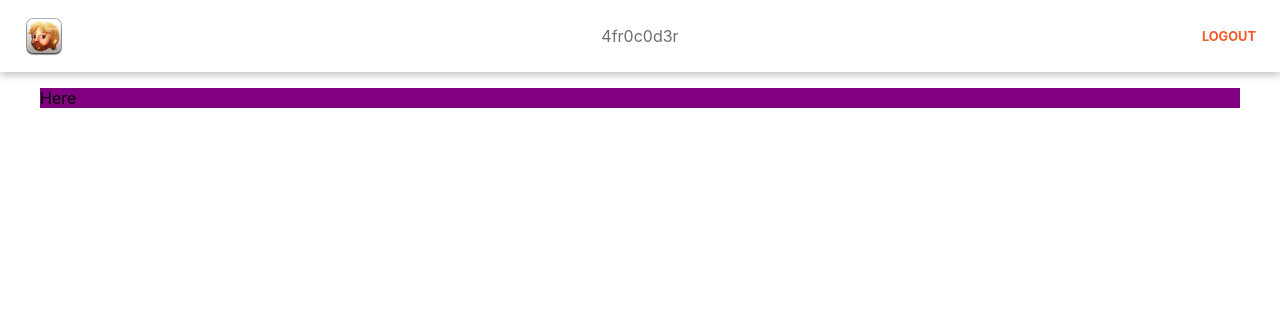
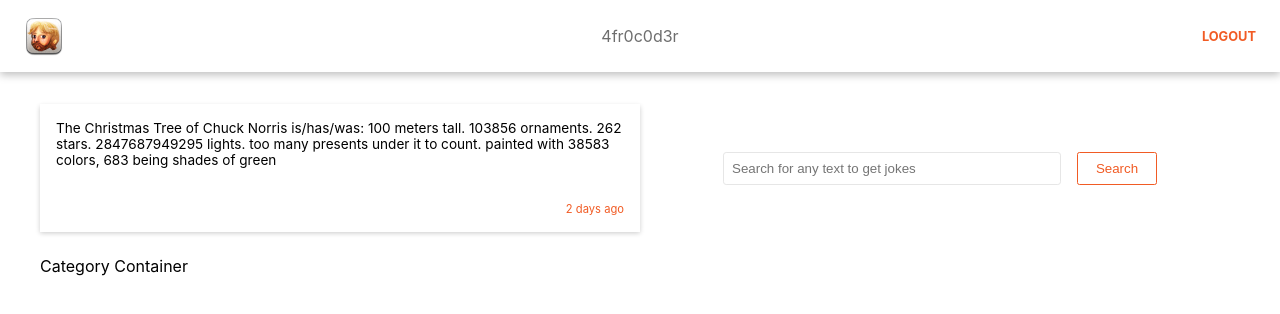
Before and after one commit to SrMoffat/joke-norris-client, a React (Create React App) app: page / in a window 1280 px wide. Shown: the top 314 px of the page. Built offline with nearby package versions, Linux system fonts and the light colour scheme; no server answers.

Commit message:
add random joke section and styles

```diff
--- a/src/App.js
+++ b/src/App.js
@@ -2,15 +2,21 @@ import styled from "styled-components";
 
 import NavBar from "./components/NavBar";
 import CategoryCard from "./components/CategoryCard";
-import RandomJokeCard from "./components/RandomJokeCard";
-import SearchSection from "./components/SearchSection";
+import RandomJokeSection from "./components/RandomJokeSection";
+
+const AppWrapper = styled.div`
+  overflow-y: scroll;
+`;
 
 const AppContainer = styled.section`
   width: 100%;
   max-width: 1200px;
   margin: 0 auto;
-  background: purple;
-
+  padding: 1rem;
+  display: grid;
+  grid-template-rows: 8rem 1fr;
+  grid-gap: 1.5rem;
+  /* background: gray; */
 `;
 const currentUser = {
   username: "4fr0c0d3r",
@@ -19,13 +25,13 @@ const currentUser = {
 
 function App() {
   return (
-    <div className="App">
+    <AppWrapper>
       <NavBar currentUser={currentUser}/>
        <AppContainer>
-
-         Here
+         <RandomJokeSection />
+         <div>Category Container</div>
        </AppContainer>
-    </div>
+    </AppWrapper>
   );
 }
 
--- a/src/components/NavBar.js
+++ b/src/components/NavBar.js
@@ -1,5 +1,4 @@
 import styled from "styled-components";
-import UserSection from "./UserProfile";
 
 const StyledNav = styled.div`
     display: grid;
@@ -26,10 +25,13 @@ const StyledLogoutButton = styled.div`
     color: #F15B24;
     font-size: .8rem;
     font-weight: bold;
+    cursor: pointer;
+    user-select: none;
 `;
 
 const NavBar = ({ currentUser }) => {
     const onLogoutClicked = () => {
+        // TODO: Remove token from localStorage then redirect to "/"
         alert("Herer");
     };
     return (
@@ -41,9 +43,3 @@ const NavBar = ({ currentUser }) => {
     );
 };
 export default NavBar;
-
-
-{/* <div>
-<img src="/logo.png" alt="logo"/>
-<UserSection />
-</div> */}
--- a/src/components/RandomJokeCard.js
+++ b/src/components/RandomJokeCard.js
@@ -1,9 +1,30 @@
+import styled from "styled-components";
+
+const StyledJokeContainer = styled.div`
+    justify-self: start;
+    display: grid;
+    grid-template-rows: repeat(2, 1fr);
+    padding: 1rem;
+    box-shadow: 0rem .1rem .3rem 0rem rgba(0,0,0,0.2);
+`;
+const StyledJoke = styled.div`
+    /* overflow-wrap: break-word; */
+    font-size: .85rem;
+`;
+const StyledJokeTime = styled.div`
+    justify-self: end;
+    align-self: end;
+    font-size: .7rem;
+    color: #F15B24;
+`;
+
 const RandomJokeCard = () => {
     return (
-        <div>
-            <div>Content</div>
-            <div>Timestamp</div>
-        </div>
+        <StyledJokeContainer>
+            <StyledJoke>The Christmas Tree of Chuck Norris is/has/was: 100 meters tall. 103856 ornaments. 262 stars. 2847687949295 lights. too many presents under it to count. painted with 38583 colors, 683 being shades of green</StyledJoke>
+            <StyledJokeTime>2 days ago</StyledJokeTime>
+        </StyledJokeContainer>
     );
 };
+
 export default RandomJokeCard;
--- /dev/null
+++ b/src/components/RandomJokeSection.js
@@ -0,0 +1,19 @@
+import styled from "styled-components";
+
+import SearchSection from "./SearchSection";
+import RandomJokeCard from "./RandomJokeCard";
+
+
+const StyledJokeSection = styled.div`
+    display: grid;
+    grid-template-columns: repeat(2, 1fr);
+`;
+const RandomJokeSection = () => {
+    return (
+        <StyledJokeSection>
+            <RandomJokeCard />
+            <SearchSection />
+        </StyledJokeSection>
+    );
+};
+export default RandomJokeSection;
--- a/src/components/SearchSection.js
+++ b/src/components/SearchSection.js
@@ -1,15 +1,61 @@
+import styled from "styled-components";
+
+const StyledSearchSection = styled.div`
+    justify-self: center;
+    align-self: center;
+`;
+const StyledSearchInput = styled.input.attrs({
+        placeholder: "Search for any text to get jokes"
+    })`
+        margin-right: 1rem;
+        padding: .5rem;
+        width: 20rem;
+        border: 1px solid #e6e6e6;
+        border-radius: .2rem;
+        outline: none;
+
+        &:hover {
+            border: 1px solid #ffd0bf;
+    }
+`;
+const StyledSearchButton = styled.button`
+    padding: .5rem;
+    width: 5rem;
+    border: 1px solid #F15B24;
+    border-radius: .15rem;
+    color: #F15B24;
+    background: #fff;
+    cursor: pointer;
+    user-select: none;
+    outline: none;
+    transition: all .1s;
+
+    &:hover {
+        transform: translateY(-.2rem);
+        box-shadow: 0rem .3rem .4rem 0rem rgba(0,0,0,0.2);
+    }
+    &:active {
+        transform: translateY(.1rem);
+        box-shadow: 0rem .2rem .2rem 0rem rgba(0,0,0,0.2);
+    }
+`;
+
 const SearchInput = () => {
-    return <input />
+    return <StyledSearchInput />
 };
 const SearchButton = () => {
-    return <button>Search</button>
+    const handleSearchClicked = () => {
+        // TODO: SUbmit input value for search
+        // alert("Hey");
+    };
+    return <StyledSearchButton onClick={handleSearchClicked}>Search</StyledSearchButton>
 };
 const SearchSection = () => {
     return (
-        <div>
+        <StyledSearchSection>
             <SearchInput />
             <SearchButton />
-        </div>
+        </StyledSearchSection>
     );
 };
 export default SearchSection;
--- a/src/components/UserProfile.js
+++ /dev/null
@@ -1,8 +0,0 @@
-const UserProfile = () => {
-    return (
-        <div>
-            <span>4fr0c0d3</span>
-        </div>
-    );
-};
-export default UserProfile;
```
Also changed, not shown: 1 other file (tests, documents, lock files or other folders).
